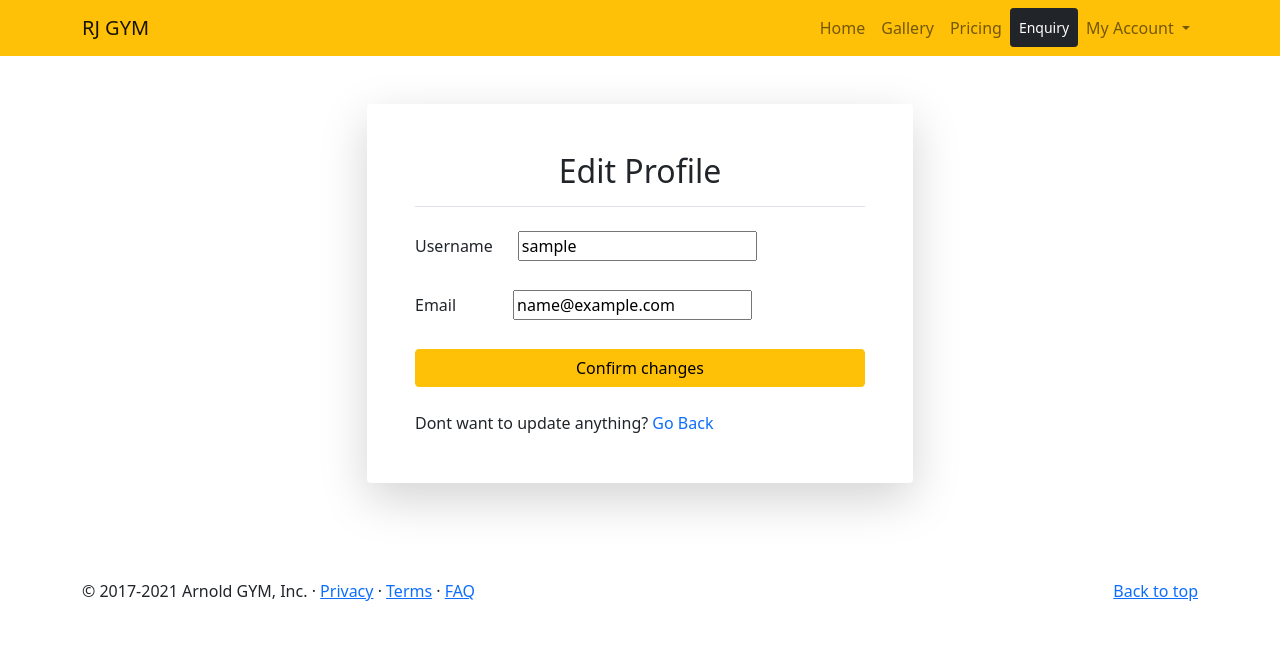
After one commit to FedericoCalzoni/Gym-Management-System---Django, a Django app: page /Edit-Profile in a window 1280 px wide. The commit adds this page. Shown: the top 666 px of the page. Run offline with Django 5.2, Linux system fonts and the light colour scheme; the visitor is signed in with stand-in values (Sample User, id 1); some libraries are stand-ins or nearby versions.

Commit message:
Dashboard and update profile logic and frontend

```diff
--- a/main/forms.py
+++ b/main/forms.py
@@ -1,7 +1,7 @@
 from django import forms
 from .import models
 
-from django.contrib.auth.forms import AuthenticationForm,UserCreationForm
+from django.contrib.auth.forms import AuthenticationForm,UserCreationForm,UserChangeForm
 from django.contrib.auth.models import User
 
 class EnquiryForms(forms.ModelForm):
@@ -19,4 +19,10 @@ class LoginForm(AuthenticationForm):
 class CreateUserForm(UserCreationForm):
     class Meta:
         model = User
-        fields = ['username', 'password1', 'password2']
+        fields = ['username', 'email','password1', 'password2']
+
+
+class EditUserProfileForm(UserChangeForm):
+    class Meta:
+        model = User
+        fields = ['username', 'email']
--- a/main/models.py
+++ b/main/models.py
@@ -83,6 +83,7 @@ class  SubscriptionPlans(models.Model):
     def __str__(self) -> str:
         return self.title
 
+
 # Above subscription types features
 class SubscriptionPlansFeatures(models.Model):
     subplan = models.ManyToManyField(SubscriptionPlans)
--- a/main/urls.py
+++ b/main/urls.py
@@ -17,6 +17,8 @@ urlpatterns = [
     path('Login', CustomLoginView.as_view(),name= 'login'),
     path('Logout', CustomLogoutView.as_view(),name= 'logout'),
     path('Register', RegisterView.as_view(),name= 'register'),
+    path('Dashboard', views.dashboard,name= 'dashboard'),
+    path('Edit-Profile', views.update_profile,name= 'update_profile'),
     path('Plan_Details/<int:plan_id>', views.checkout,name= 'checkout'),
     path('Checkout/<int:plan_id>', views.checkout_session,name= 'checkout_session'),
     path('Payment-Successfull', views.payment_successfull,name= 'payment_successfull'),
--- a/main/views.py
+++ b/main/views.py
@@ -1,10 +1,9 @@
 from django.shortcuts import redirect, render
 from .models import Banners ,Service,Page,Faq ,Gallery,GalleryImages,SubscriptionPlans,SubscriptionPlansFeatures, SubscriptionType
-from .forms import LoginForm,CreateUserForm,EnquiryForms
+from .forms import LoginForm,CreateUserForm,EnquiryForms,EditUserProfileForm
 
 
 from django.urls import reverse_lazy
-# from django.contrib import auth
 from django.contrib.auth import authenticate,login
 from django.contrib import messages
 from django.contrib.auth.views import LoginView,LogoutView
@@ -89,17 +88,16 @@ def checkout(request,plan_id):
 class RegisterView(CreateView):
     form_class = CreateUserForm
     template_name = "register.html"
-    success_url = reverse_lazy('')
+    success_url = reverse_lazy('dashboard')
 
     def form_valid(self, form):
         messages.success(self.request, "Account created successfully!")
         return super().form_valid(form)
 
-
 class CustomLoginView(LoginView):
     form_class = LoginForm
     template_name = 'login.html'
-    success_url = reverse_lazy('')
+    success_url = reverse_lazy('dashboard')
 
     def get_success_url(self):
         return self.success_url
@@ -127,9 +125,7 @@ class CustomLogoutView(LogoutView):
         return response
 
 
-
 stripe.api_key = 'sk_test_51Pqd0GRt8gmpf2hudaW3D1PiCofqvFGUZGJ1qSQ4KgNdmDtYyYwvFm4Bnuk5TB2r76Q5283Nwb5zSgwHpVibD3e400rpSqa9oY'
-
 def checkout_session(request, plan_id):
     plan = SubscriptionPlans.objects.get(pk=plan_id)
 
@@ -171,3 +167,21 @@ def payment_successfull(request):
 
 def payment_cancel(request):
     return render(request, 'cancel.html')
+
+
+# user functionalities
+def dashboard(request):
+    return render(request, 'user/dashboard.html')
+
+
+def update_profile(request):
+    if request.method == 'POST':
+        form = EditUserProfileForm(request.POST,instance = request.user)
+        if form.is_valid():
+            form.save()
+            messages.success(request, "Profile updated successfully!")
+    form = EditUserProfileForm(instance = request.user)
+
+    context = {'form': form}
+
+    return render(request, 'user/edit_profile.html',context)
--- a/templates/base.html
+++ b/templates/base.html
@@ -63,9 +63,9 @@
                 <li><a class="dropdown-item" href="{% url 'login' %}">Login</a></li>
                 <li><a class="dropdown-item" href="{% url 'register' %}">Register</a></li>
                 {% else %}
-
+                <li><a class="dropdown-item" href="{% url 'dashboard' %}">Dashboard</a></li>
                 <li><a class="dropdown-item" href="#">Profile</a></li>
-                <li><a class="dropdown-item" href="#">Settings</a></li>
+                <li><a class="dropdown-item" href="{% url 'update_profile' %}">Settings</a></li>
                 <li>
                   <form action="{% url 'logout' %}" method="POST">
                       {% csrf_token %}
--- /dev/null
+++ b/templates/user/edit_profile.html
@@ -0,0 +1,47 @@
+{% extends 'base.html' %}
+{% block content %}
+{% load crispy_forms_tags %}
+
+<main>
+    <section class="container my-5">
+        <div class="row justify-content-center">
+            <div class="col-lg-6 col-md-8 col-sm-10">
+                <div class="card shadow-lg border-0">
+                    <div class="card-body p-5">
+                        <h2 class="text-center mb-4 section-heading border-bottom pb-3">Edit Profile</h2>
+                        <form method="post" action="{% url 'update_profile' %}">
+                            {% csrf_token %}
+                            {{ form.non_field_errors }}
+
+                            <div class="form-group mb-4">
+                                <label for="id_username" class="form-label">Username &nbsp; &nbsp;&nbsp;</label>
+                                {{ form.username }}
+                            </div>
+
+                            <div class="form-group mb-4">
+                                <label for="id_email" class="form-label">Email &nbsp; &nbsp;&nbsp;</label>
+                                    <div style="display:inline-block; margin-left: 32px;">
+                                        {{ form.email }}
+                                    </div>
+                            </div>
+
+                            <!-- <div class="form-group mb-4">
+                                <label for="id_password1" class="form-label">Password &nbsp; &nbsp;&nbsp;&nbsp;</label>
+                                {{ form.password }}
+                            </div> -->
+
+                            <div class="d-grid gap-2">
+                                <button type="submit" class="btn btn-warning btn-block">Confirm changes</button>
+                            </div>
+
+                            <br> Dont want to update anything? <a href ="{% url 'dashboard' %}" class ="text-decoration-none">Go Back</a>
+
+                        </form>
+                    </div>
+                </div>
+            </div>
+        </div>
+    </section>
+</main>
+
+{% endblock %}
```
Also changed, not shown: templates/register.html (+11 -0 lines), templates/user/dashboard.html (added, +26 -0 lines).
